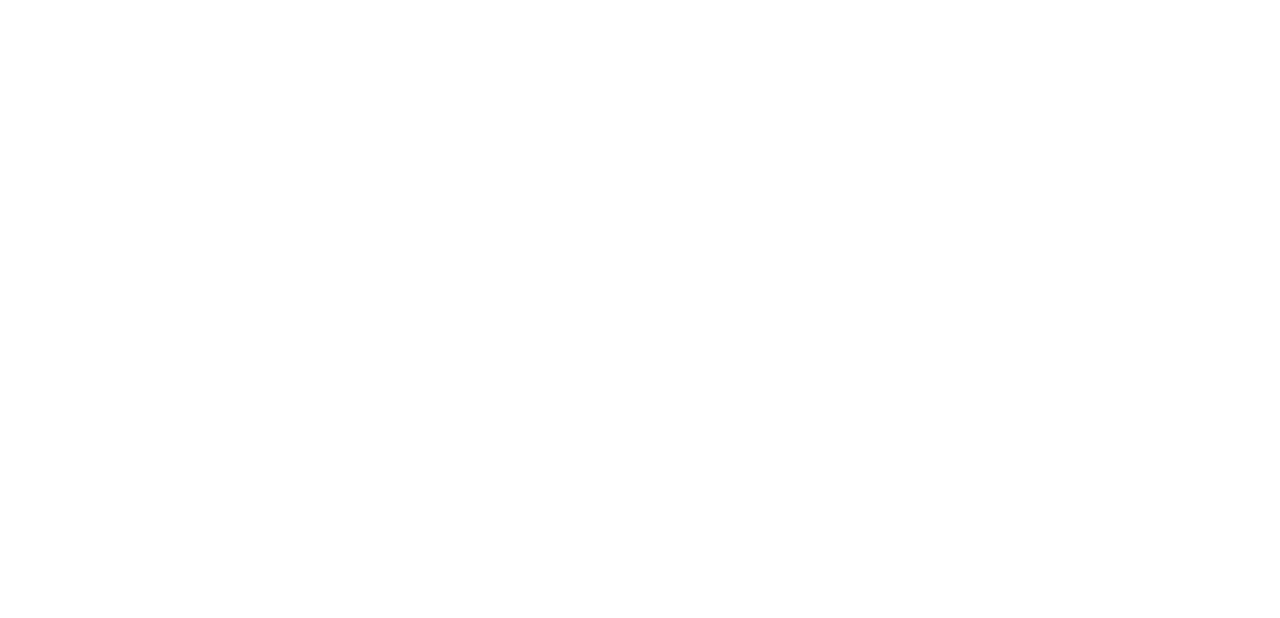
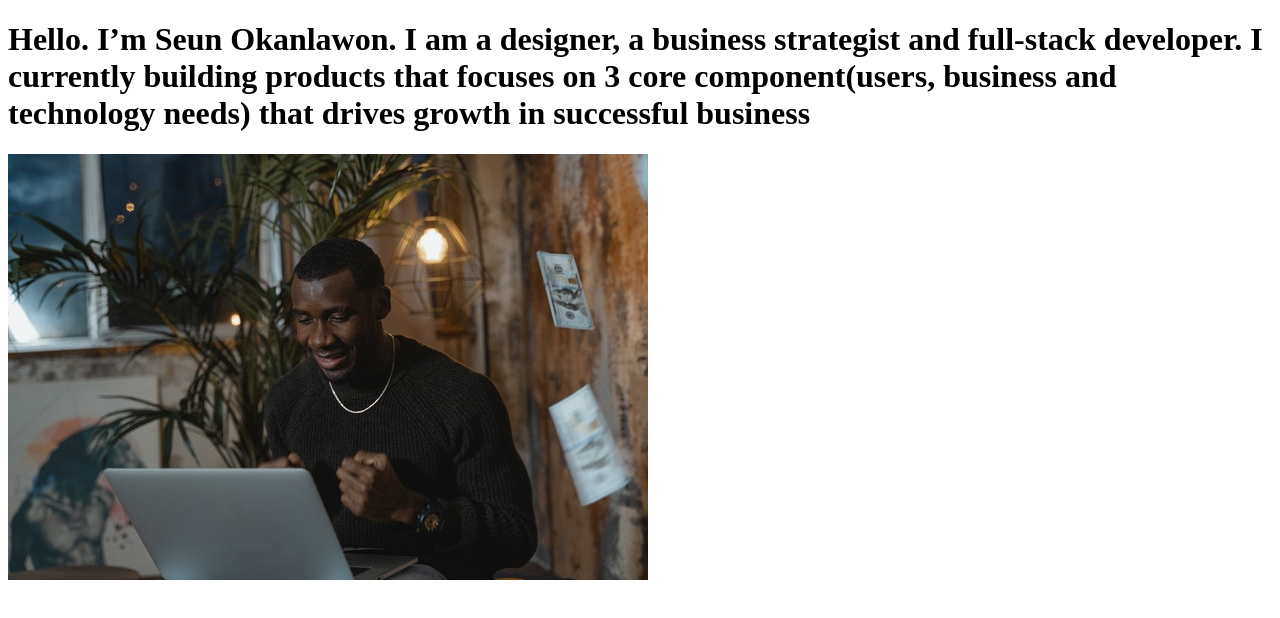
Before and after one commit to SeunMatthew086/Testing-Repl, a plain HTML site: page index.html in a window 1280 px wide. Drawn offline with Linux system fonts and the light colour scheme.

Commit message:
first commit

```diff
--- a/index.html
+++ b/index.html
@@ -7,6 +7,8 @@
     <link href="style.css" rel="stylesheet" type="text/css" />
   </head>
   <body>
+   <h1>Hello. I’m Seun Okanlawon. I am a designer, a business strategist and full-stack developer. I currently building products that focuses on 3 core component(users, business and technology needs) that drives growth in successful business</h1>
+   <img src="image/black-coder.jpg" alt="">
     <script src="script.js"></script>
   </body>
 </html>
```
Also changed, not shown: image/black-coder.jpg (added).
